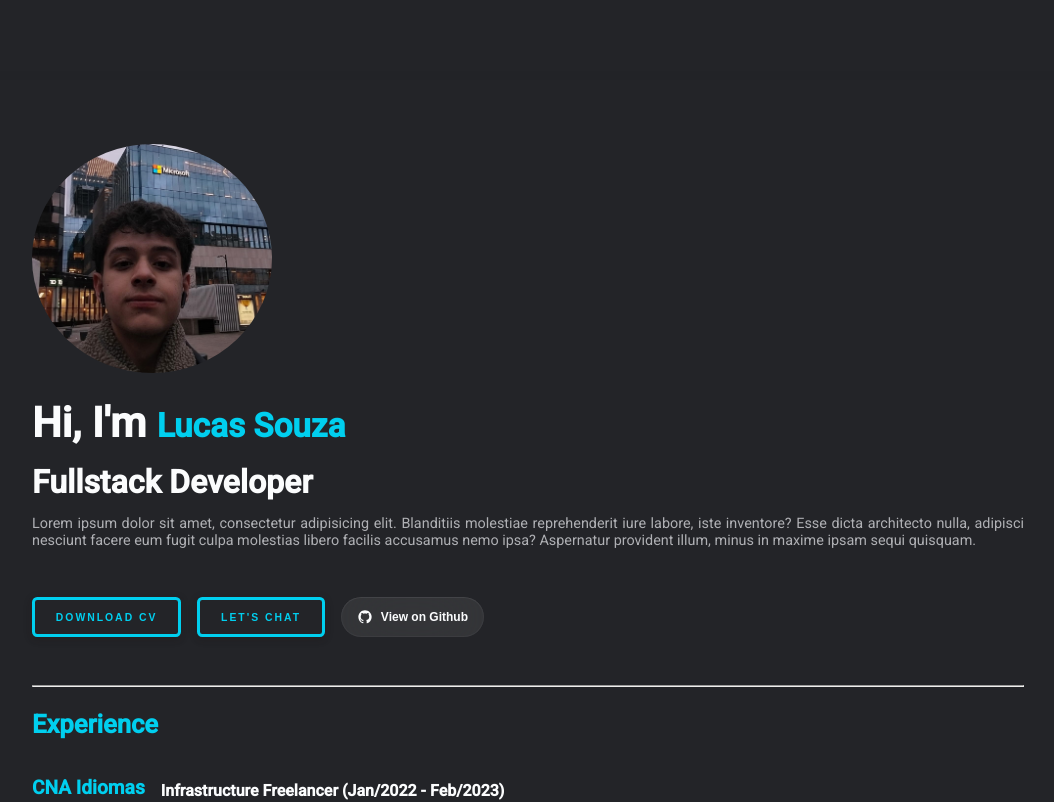
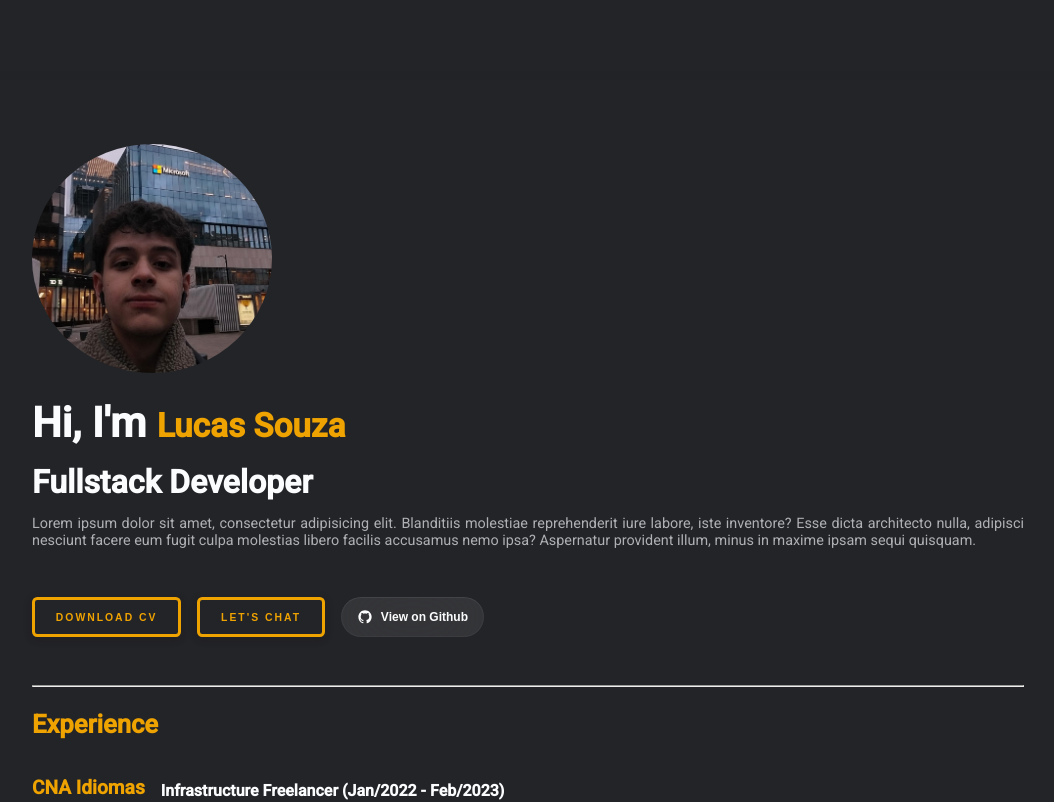
Before and after one commit to LucasVieiraaaa/Portifolio-2.0, an Angular app: page / in a window 1280 px wide. Shown: the top 802 px of the page, without its empty margins (112-1166 px from the left). Built offline with nearby package versions, Linux system fonts and the light colour scheme.

Commit message:
Updating system color

```diff
--- a/src/app/app.component.html
+++ b/src/app/app.component.html
@@ -1,6 +1,7 @@
 <div class="card-container-02">
   <h3>About Me</h3>
-  <p style="font-size: 1em;" class="p-grey">Hello There!! My name is Lucas Souza and I'm a Developer with proficiency in FullStack
+  <p style="font-size: 1em;" class="p-grey">Hello There!! My name is Lucas Souza and I'm a Developer with proficiency in
+    FullStack
     technologies, such as
     Angular, C#, and SQL.
     Fluent in English, with intermediate proficiency in Spanish and basic knowledge of French acquired during my stint
@@ -15,9 +16,11 @@
   <p class="p-grey"> My main goal is to always deliver agile and intelligent solutions.</p>
   <div class="d-flex-03">
     <div class="mini-card-container-02">
+      <a href="https://www.linkedin.com/in/lucas-vieira-souza-0435b1260/" class="td-none">
         <button>
           <img matTooltip="LinkedIn" src="../assets/icons8-linkedin.svg" alt="LinkedIn">
         </button>
+      </a>
     </div>
     <div class="mini-card-container-02">
       <button>
@@ -43,7 +46,8 @@
     </div>
     <div class="mini-card-container-02" style="padding-right: 1.8em;">
       <button>
-        <img matTooltip="Typescript" src="../assets/icons8-texto-datilografado.svg" alt="Typescript" style="width: 50px;border-radius: 5em;">
+        <img matTooltip="Typescript" src="../assets/icons8-texto-datilografado.svg" alt="Typescript"
+          style="width: 50px;border-radius: 5em;">
       </button>
     </div>
     <div class="mini-card-container-02">
@@ -76,12 +80,12 @@
     </div>
     <div class="mini-card-container-02">
       <button>
-        <img matTooltip="MySql" src="../assets/icons8-mysql.svg" alt="MySql"  class="w-45">
+        <img matTooltip="MySql" src="../assets/icons8-mysql.svg" alt="MySql" class="w-45">
       </button>
     </div>
     <div class="mini-card-container-02">
       <button>
-        <img matTooltip="Linux" src="../assets/linux-original.svg" alt="Linux"class="w-45">
+        <img matTooltip="Linux" src="../assets/linux-original.svg" alt="Linux" class="w-45">
       </button>
     </div>
     <div class="mini-card-container-02">
@@ -96,12 +100,12 @@
     </div>
     <div class="mini-card-container-02">
       <button>
-        <img matTooltip="Azure" src="../assets/icons8-azure.svg" alt="Azure"  class="w-45">
+        <img matTooltip="Azure" src="../assets/icons8-azure.svg" alt="Azure" class="w-45">
       </button>
     </div>
     <div class="mini-card-container-02">
       <button>
-        <img matTooltip="MongoDB" src="../assets/mongodb-original.svg" alt="MongoDB"  class="w-45">
+        <img matTooltip="MongoDB" src="../assets/mongodb-original.svg" alt="MongoDB" class="w-45">
       </button>
     </div>
   </div>
--- a/src/app/app.component.scss
+++ b/src/app/app.component.scss
@@ -22,7 +22,7 @@
     }
 }
 .mini-card-container-02:hover {
-    background-color: #00cfef;
+    background-color: var(--cor-pry-bg);;
     transform: scale(1.05);
 }
 
--- a/src/index.html
+++ b/src/index.html
@@ -28,7 +28,7 @@
       <div class="button-container-02">
         <button class="button-02">Download CV</button>
         <button class="button-02">Let's chat</button>
-
+        <a href="https://github.com/LucasVieiraaaa" class="td-none">
           <button class="btn-github">
             <svg xmlns="http://www.w3.org/2000/svg" fill="none" viewBox="0 0 16 16" height="16" width="16">
               <path fill="currentcolor"
@@ -37,6 +37,7 @@
             </svg>
             <span>View on Github</span>
           </button>
+        </a>
       </div>
       <hr>
       <div>
--- a/src/styles.scss
+++ b/src/styles.scss
@@ -16,8 +16,10 @@ $portifolio-lucas-theme: mat.define-theme((color: (theme-type: light,
 // Include theme styles for core and each component used in your app.
 :root {
     @include mat.all-component-themes($portifolio-lucas-theme);
-    --cor-pry: #00cfef;
-    --cor-pry-bg: #00cfef;
+    --cor-pry: #efa300;
+    --cor-pry-bg: #efa300;
+    --cor-pry-border: 3px solid #efa300;
+
 }
 
 body {
@@ -109,7 +111,7 @@ body {
     text-align: center;
     font-weight: bold;
     padding: 0.7em 2em;
-    border: 3px solid #00cfef;
+    border: var(--cor-pry-border);
     background-color: transparent;
     border-radius: 0.5em;
     position: relative;
@@ -129,7 +131,7 @@ body {
     bottom: 0;
     opacity: 0;
     content: '';
-    color: var(--cor-pry-bg);
+    background-color: var(--cor-pry-bg);
     z-index: -1;
 }
 
@@ -206,6 +208,10 @@ body {
 
 .w-01 {
     width: 45px;
+}
+
+.td-none{
+    text-decoration: none;
 }
 
 @media (max-width: 1775px) {
```
Lines whose indentation alone changed are shown as unchanged.
